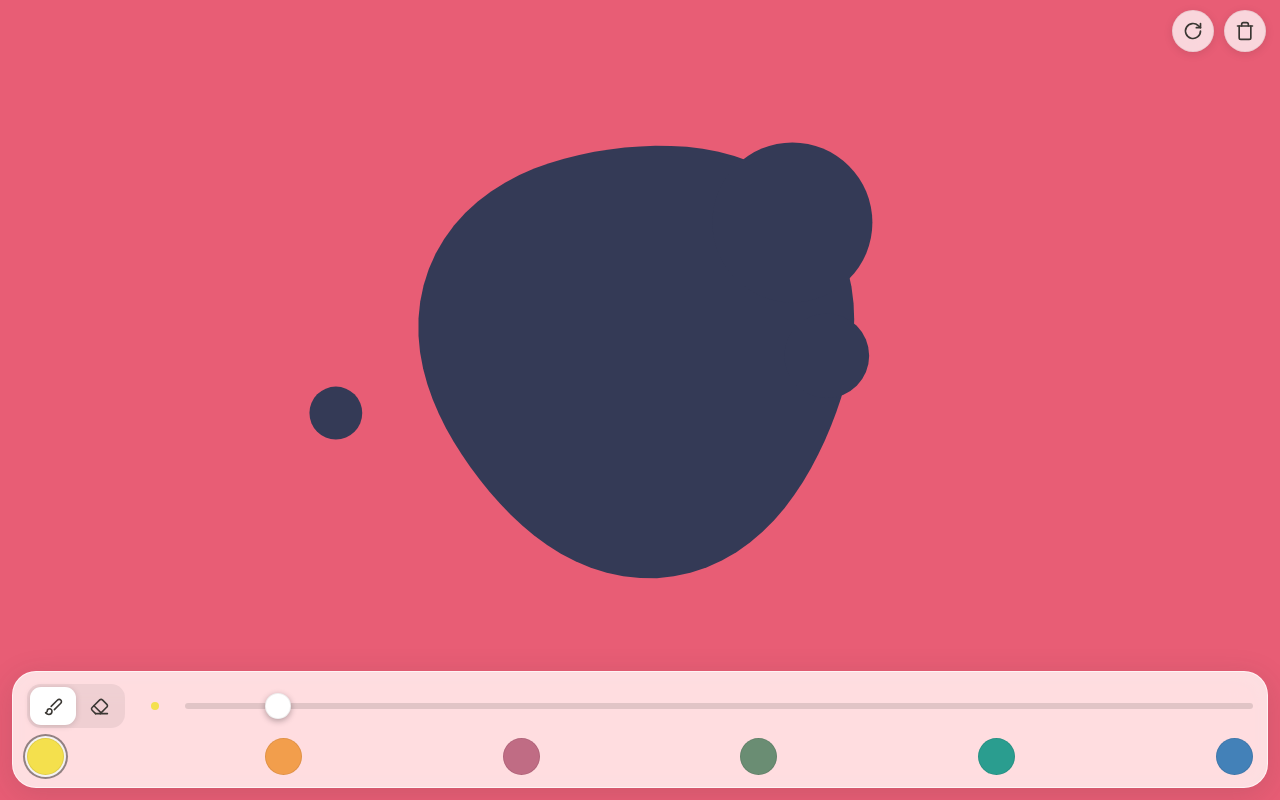
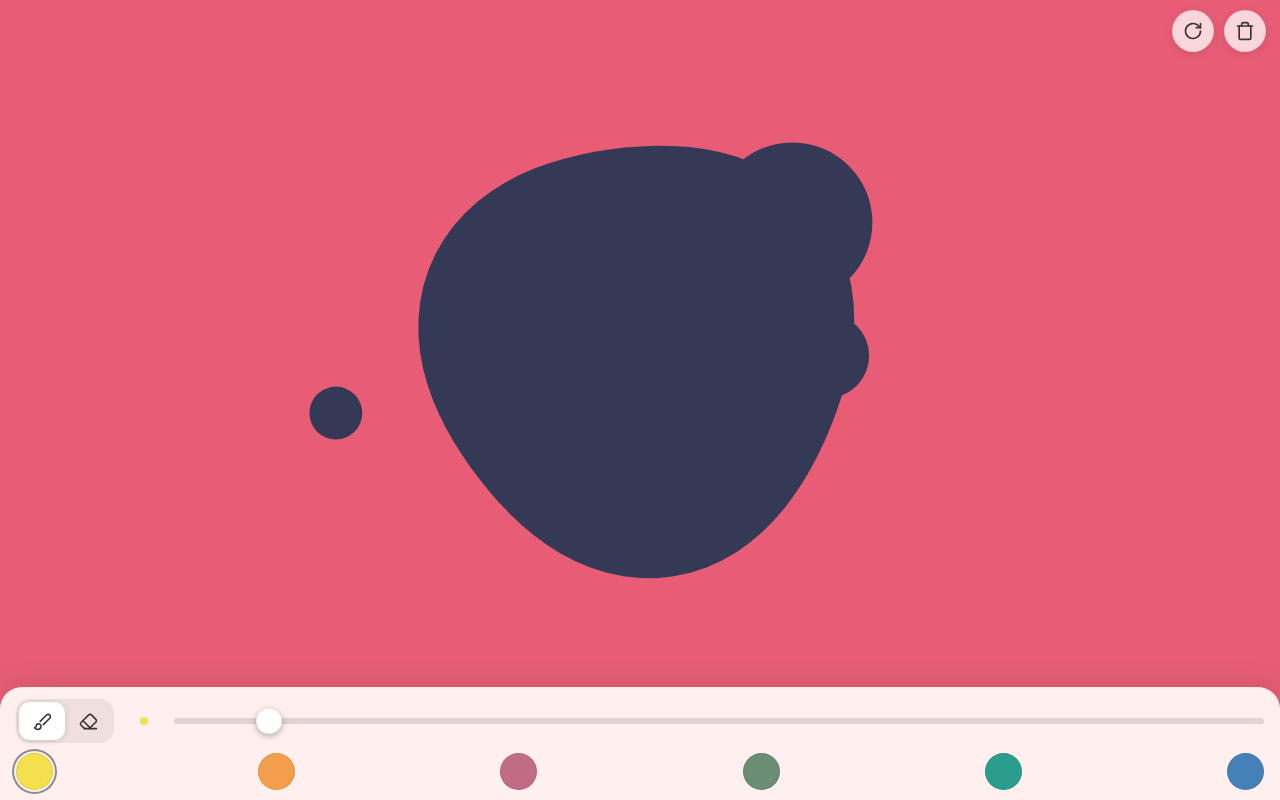
Before and after one commit to olyavinogradova/blob, a plain HTML site: page index.html in a window 1280 px wide. Drawn offline with Linux system fonts and the light colour scheme.

Commit message:
Dock toolbar flush to bottom edge; canvas always fits the real viewport

```diff
--- a/index.html
+++ b/index.html
@@ -39,16 +39,14 @@
   .icon-btn:active { transform:scale(.92); }
   .icon-btn svg { width:20px; height:20px; }
 
-  /* bottom toolbar */
+  /* bottom toolbar: docked flush to the screen edge, home-indicator space inside */
   .toolbar {
-    position:fixed; left:12px; right:12px;
-    bottom:calc(12px + env(safe-area-inset-bottom));
-    padding:12px 14px;
-    border-radius:24px;
-    background:rgba(255,253,249,.82);
+    position:fixed; left:0; right:0; bottom:0;
+    padding:12px 16px calc(10px + env(safe-area-inset-bottom));
+    border-radius:22px 22px 0 0;
+    background:rgba(255,253,249,.92);
     backdrop-filter:blur(16px) saturate(1.5); -webkit-backdrop-filter:blur(16px) saturate(1.5);
-    border:1px solid rgba(255,255,255,.65);
-    box-shadow:0 6px 30px rgba(58,55,51,.15);
+    box-shadow:0 -4px 24px rgba(58,55,51,.14);
     display:flex; flex-direction:column; gap:10px;
   }
   .row { display:flex; align-items:center; gap:12px; }
@@ -139,13 +137,21 @@ if ('serviceWorker' in navigator) {
   var dpr = Math.min(window.devicePixelRatio || 1, 3);
   var W, H;
 
-  // Sized once on load; no reaction to rotation/resize (per spec).
+  // Canvas always fits the real viewport. iOS reports a transient viewport while
+  // launching; whenever the size genuinely changes we re-fit and start fresh
+  // (no drawing preservation across size changes, per spec).
   function setup() {
     W = window.innerWidth;
     H = window.innerHeight;
     canvas.width = Math.round(W * dpr);
     canvas.height = Math.round(H * dpr);
     ctx.setTransform(dpr, 0, 0, dpr, 0, 0);
+  }
+  function refit() {
+    if (window.innerWidth !== W || window.innerHeight !== H) {
+      setup();
+      newBlob();
+    }
   }
 
   // ---------- palettes ----------
@@ -378,6 +384,12 @@ if ('serviceWorker' in navigator) {
   // ---------- go ----------
   setup();
   newBlob();
+  var resizeTimer = null;
+  window.addEventListener('resize', function () {
+    clearTimeout(resizeTimer);
+    resizeTimer = setTimeout(refit, 150); // settle first, then re-fit once
+  });
+  window.addEventListener('load', refit);
 })();
 </script>
 </body>
--- a/sw.js
+++ b/sw.js
@@ -1,6 +1,6 @@
 // Blob service worker: offline support with a versioned cache.
 // Bump CACHE_VERSION to ship an update (the file change itself triggers the SW update).
-var CACHE_VERSION = 'v1';
+var CACHE_VERSION = 'v2';
 var CACHE = 'blob-cache-' + CACHE_VERSION;
 var CORE = ['./', './index.html', './manifest.json', './favicon.png'];
 var OPTIONAL = ['./icons/icon-192.png', './icons/icon-512.png', './icons/apple-touch-icon.png'];
```
